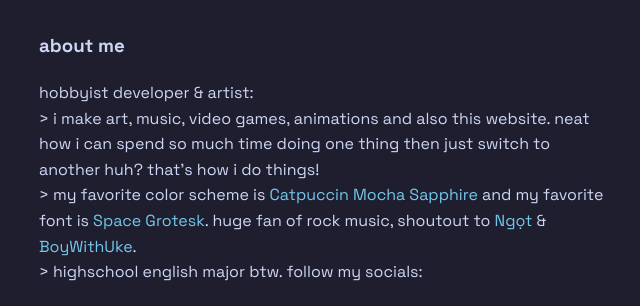
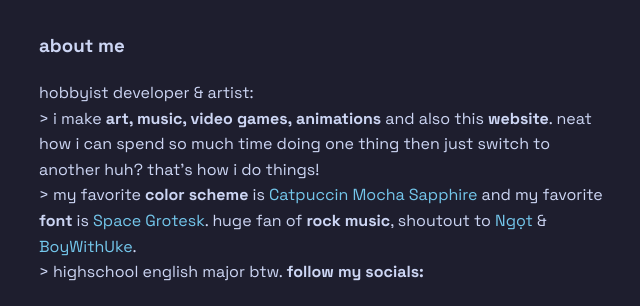
Before and after one commit to abcdevghi/web, a plain HTML site: page index.html in a window 1280 px wide. Shown: the part 209-515 px from the top of the page, without its empty margins (313-953 px from the left). Drawn offline with Linux system fonts and the light colour scheme.

Commit message:
update message

```diff
--- a/index.html
+++ b/index.html
@@ -21,9 +21,9 @@
 <div id="intro">
   <h3 id="thisistrueuser">about me</h3>
   hobbyist developer &amp; artist:<br>
-  > i make art, music, video games, animations and also this website. neat how i can spend so much time doing one thing then just switch to another huh? that's how i do things!<br>
-  > my favorite color scheme is <a class="link" href="https://catppuccin.com/palette/">Catpuccin Mocha Sapphire</a> and my favorite font is <a class="link" href="https://fonts.google.com/specimen/Space+Grotesk">Space Grotesk</a>. huge fan of rock music, shoutout to <a class="link" href="https://open.spotify.com/artist/0V2DfUrZvBuUReS1LFo5ZI?si=a45a872529d04bc4">Ngọt</a> &amp; <a class="link" href="https://open.spotify.com/artist/1Cd373x8qzC7SNUg5IToqp?si=ww-a8-MiTU6YH59Wwh65Sg">BoyWithUke</a>.<br>
-  > highschool english major btw. follow my socials:<br>
+  > i make <strong>art, music, video games, animations</strong> and also this <strong>website</strong>. neat how i can spend so much time doing one thing then just switch to another huh? that's how i do things!<br>
+  > my favorite <strong>color scheme</strong> is <a class="link" href="https://catppuccin.com/palette/">Catpuccin Mocha Sapphire</a> and my favorite <strong>font</strong> is <a class="link" href="https://fonts.google.com/specimen/Space+Grotesk">Space Grotesk</a>. huge fan of <strong>rock music</strong>, shoutout to <a class="link" href="https://open.spotify.com/artist/0V2DfUrZvBuUReS1LFo5ZI?si=a45a872529d04bc4">Ngọt</a> &amp; <a class="link" href="https://open.spotify.com/artist/1Cd373x8qzC7SNUg5IToqp?si=ww-a8-MiTU6YH59Wwh65Sg">BoyWithUke</a>.<br>
+  > highschool english major btw. <strong>follow my socials:</strong><br>
 </div>
       <div id="socials">
         <a href="https://open.spotify.com/artist/2CdAaUHnsANywMCur3fBWU?si=M23_sSGZT_yMWt11JUipRA"><img src="/spotify.png" alt="Spotify" height="30" width="30" /></a>
```
